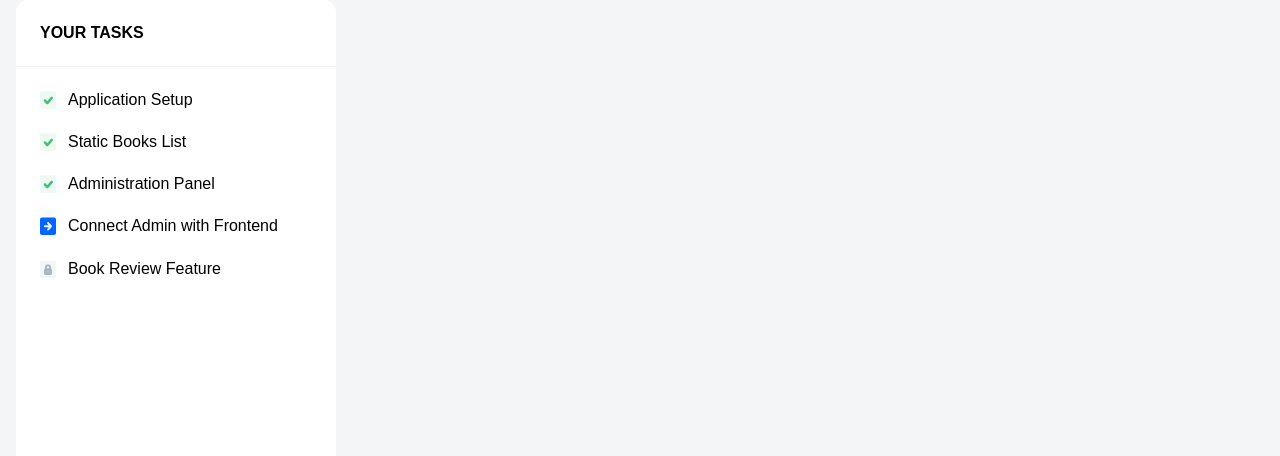
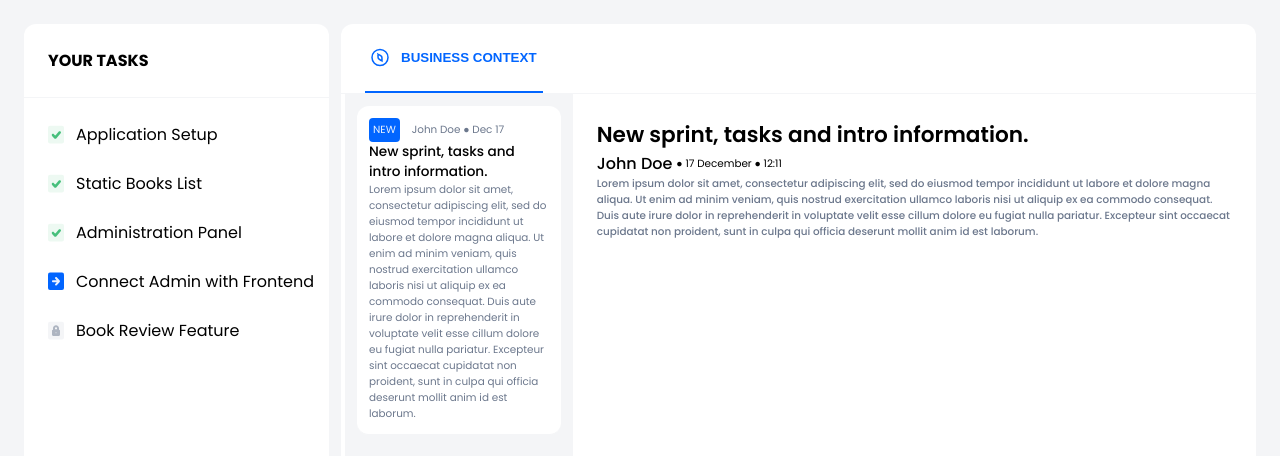
Before and after one commit to masterHAWK99/junior-front-end-developer-1664373968, a React (Create React App) app: page / in a window 1280 px wide. Shown: the top 456 px of the page. Built offline with nearby package versions, Linux system fonts and the light colour scheme.

Commit message:
#2 Implement business contexts

```diff
--- a/src/App.js
+++ b/src/App.js
@@ -1,15 +1,28 @@
 import "./index.css";
 import { TaskList } from "./component/tasks/TaskList";
+import { ReactComponent as CompassIcon } from "./assets/compass.svg";
+import { BusinessContext } from "./component/businessContexts/BusinessContext";
 
 function App() {
   return (
-    <div className="container">
-      <aside className="bg-white rounded w-25 mh-100">
+    <div className="flex mh-100 p-6">
+      <aside className="bg-white rounded w-25">
         <p className="font-bold uppercase p-6 border border-b-1 border-gray">
           Your tasks
         </p>
         <TaskList />
       </aside>
+      <main className="bg-white rounded w-75 ml-3 flex flex-col">
+        <div className="border border-b-1 border-gray">
+          <button className="font-bold uppercase py-6 mx-6 text-primary border border-b-2 border-primary flex align-items-center bg-white">
+            <CompassIcon />
+            <span className="ml-3">Business context</span>
+          </button>
+        </div>
+        <div className="flex ml-1 h-100">
+          <BusinessContext />
+        </div>
+      </main>
     </div>
   );
 }
--- /dev/null
+++ b/src/component/businessContexts/BusinessContext.jsx
@@ -0,0 +1,19 @@
+import { tasksData } from "../data/tasksData";
+import { ContextTab } from "./ContextTab";
+import { ContextContent } from "./ContextContent";
+
+export const BusinessContext = () => {
+  const mapTabs = () => {
+    return tasksData[0].businessContexts.map((tab) => {
+      return <ContextTab tabContent={tab} />;
+    });
+  };
+  return (
+    <>
+      <div className="bg-gray w-25 p-3">{mapTabs()}</div>
+      <div className="w-75">
+        <ContextContent tabContent={tasksData[0].businessContexts[0]} />
+      </div>
+    </>
+  );
+};
--- /dev/null
+++ b/src/component/businessContexts/ContextContent.jsx
@@ -0,0 +1,16 @@
+import { getLongFormattedDate } from "../../utils/DateFormatingUtils";
+
+export const ContextContent = ({ tabContent }) => {
+  const { title, content, author, created_at } = tabContent;
+
+  return (
+    <div className="p-6">
+      <p className="font-semibold text-xl">{title}</p>
+      <div className="flex align-items-center">
+        <p className="font-medium">{author}</p>
+        <p className="text-sm ml-1">{getLongFormattedDate(created_at)}</p>
+      </div>
+      <p className="text-sm font-medium text-light">{content}</p>
+    </div>
+  );
+};
--- /dev/null
+++ b/src/component/businessContexts/ContextTab.jsx
@@ -0,0 +1,20 @@
+import { getShortFormattedDate } from "../../utils/DateFormatingUtils";
+
+export const ContextTab = ({ tabContent }) => {
+  const { title, content, author, created_at } = tabContent;
+
+  return (
+    <div className="bg-white border border-b-1 border-gray rounded p-3">
+      <div className="flex align-items-center">
+        <div className="text-sm uppercase bg-primary rounded-sm p-1 text-light-blue">
+          New
+        </div>
+        <p className="text-sm text-light ml-3">
+          {author} ● {getShortFormattedDate(created_at)}
+        </p>
+      </div>
+      <p className="font-medium text-md">{title}</p>
+      <p className="text-sm text-light">{content}</p>
+    </div>
+  );
+};
--- a/src/component/data/tasksData.js
+++ b/src/component/data/tasksData.js
@@ -2,26 +2,66 @@ export const tasksData = [
   {
     title: "Application Setup",
     status: "completed",
-    businessContexts: {},
+    businessContexts: [
+      {
+        title: "New sprint, tasks and intro information.",
+        content:
+          "Lorem ipsum dolor sit amet, consectetur adipiscing elit, sed do eiusmod tempor incididunt ut labore et dolore magna aliqua. Ut enim ad minim veniam, quis nostrud exercitation ullamco laboris nisi ut aliquip ex ea commodo consequat. Duis aute irure dolor in reprehenderit in voluptate velit esse cillum dolore eu fugiat nulla pariatur. Excepteur sint occaecat cupidatat non proident, sunt in culpa qui officia deserunt mollit anim id est laborum.",
+        author: "John Doe",
+        created_at: "December 17, 69 00:11:20",
+      },
+    ],
   },
   {
     title: "Static Books List",
     status: "completed",
-    businessContexts: {},
+    businessContexts: [
+      {
+        title: "New sprint, tasks and intro information.",
+        content:
+          "Lorem ipsum dolor sit amet, consectetur adipiscing elit, sed do eiusmod tempor incididunt ut labore et dolore magna aliqua. Ut enim ad minim veniam, quis nostrud exercitation ullamco laboris nisi ut aliquip ex ea commodo consequat. Duis aute irure dolor in reprehenderit in voluptate velit esse cillum dolore eu fugiat nulla pariatur. Excepteur sint occaecat cupidatat non proident, sunt in culpa qui officia deserunt mollit anim id est laborum.",
+        author: "John Doe",
+        created_at: "Dec 21",
+      },
+    ],
   },
   {
     title: "Administration Panel",
     status: "completed",
-    businessContexts: {},
+    businessContexts: [
+      {
+        title: "New sprint, tasks and intro information.",
+        content:
+          "Lorem ipsum dolor sit amet, consectetur adipiscing elit, sed do eiusmod tempor incididunt ut labore et dolore magna aliqua. Ut enim ad minim veniam, quis nostrud exercitation ullamco laboris nisi ut aliquip ex ea commodo consequat. Duis aute irure dolor in reprehenderit in voluptate velit esse cillum dolore eu fugiat nulla pariatur. Excepteur sint occaecat cupidatat non proident, sunt in culpa qui officia deserunt mollit anim id est laborum.",
+        author: "John Doe",
+        created_at: "Dec 21",
+      },
+    ],
   },
   {
     title: "Connect Admin with Frontend",
     status: "active",
-    businessContexts: {},
+    businessContexts: [
+      {
+        title: "New sprint, tasks and intro information.",
+        content:
+          "Lorem ipsum dolor sit amet, consectetur adipiscing elit, sed do eiusmod tempor incididunt ut labore et dolore magna aliqua. Ut enim ad minim veniam, quis nostrud exercitation ullamco laboris nisi ut aliquip ex ea commodo consequat. Duis aute irure dolor in reprehenderit in voluptate velit esse cillum dolore eu fugiat nulla pariatur. Excepteur sint occaecat cupidatat non proident, sunt in culpa qui officia deserunt mollit anim id est laborum.",
+        author: "John Doe",
+        created_at: "Dec 21",
+      },
+    ],
   },
   {
     title: "Book Review Feature",
     status: "blocked",
-    businessContexts: {},
+    businessContexts: [
+      {
+        title: "New sprint, tasks and intro information.",
+        content:
+          "Lorem ipsum dolor sit amet, consectetur adipiscing elit, sed do eiusmod tempor incididunt ut labore et dolore magna aliqua. Ut enim ad minim veniam, quis nostrud exercitation ullamco laboris nisi ut aliquip ex ea commodo consequat. Duis aute irure dolor in reprehenderit in voluptate velit esse cillum dolore eu fugiat nulla pariatur. Excepteur sint occaecat cupidatat non proident, sunt in culpa qui officia deserunt mollit anim id est laborum.",
+        author: "John Doe",
+        created_at: "Dec 21",
+      },
+    ],
   },
 ];
--- a/src/index.css
+++ b/src/index.css
@@ -1,3 +1,4 @@
+@import url("https://fonts.googleapis.com/css2?family=Poppins:wght@400;500;600;700&display=swap");
 *,
 *::before,
 *::after {
@@ -14,12 +15,14 @@ figure,
 blockquote,
 dl,
 dd {
+  padding: 0;
   margin: 0;
 }
 
 body {
-  font-family: Arial, serif;
+  font-family: "Poppins", sans-serif;
   background-color: #f4f5f7;
+  height: 100%;
 }
 
 .container {
@@ -45,6 +48,12 @@ body {
 .bg-white {
   background-color: #ffffff;
 }
+.bg-gray {
+  background-color: #f4f5f7;
+}
+.bg-primary {
+  background-color: #0165ff;
+}
 
 /**********************/
 /*        Flex        */
@@ -52,21 +61,59 @@ body {
 .flex {
   display: flex;
 }
+.flex-col {
+  flex-direction: column;
+}
+.align-items-center {
+  align-items: center;
+}
 
 /**********************/
 /*        Text        */
 /**********************/
+.font-medium {
+  font-weight: 500;
+}
+.font-semibold {
+  font-weight: 600;
+}
 .font-bold {
   font-weight: bold;
+}
+
+.text-sm {
+  font-size: 0.65rem;
+}
+.text-md {
+  font-size: 0.85rem;
+}
+.text-xl {
+  font-size: 1.35rem;
 }
 
 .uppercase {
   text-transform: uppercase;
 }
+.text-primary {
+  color: #0165ff;
+}
+.text-light {
+  color: #6b778c;
+}
+.text-light-blue {
+  color: #eaf2fe;
+}
+.text-dark {
+  color: #242325;
+}
 
 /**********************/
 /*      Spacing       */
 /**********************/
+.ml-1 {
+  margin-left: 0.25rem;
+}
+
 .m-3 {
   margin: 0.75rem;
 }
@@ -86,17 +133,39 @@ body {
 .ml-6 {
   margin-left: 1.5rem;
 }
+.my-6 {
+  margin-top: 1.5rem;
+  margin-bottom: 1.5rem;
+}
+.mx-6 {
+  margin-left: 1.5rem;
+  margin-right: 1.5rem;
+}
 
+.p-1 {
+  padding: 0.25rem;
+}
 .p-3 {
   padding: 0.75rem;
 }
 .p-6 {
   padding: 1.5rem;
 }
+.py-6 {
+  padding-top: 1.5rem;
+  padding-bottom: 1.5rem;
+}
+.px-6 {
+  padding-left: 1.5rem;
+  padding-right: 1.5rem;
+}
 
 /**********************/
 /*      Borders       */
 /**********************/
+.rounded-sm {
+  border-radius: 0.25rem;
+}
 .rounded {
   border-radius: 0.75rem;
 }
@@ -105,11 +174,20 @@ body {
   border-style: solid;
   border-width: 0;
 }
+.border-1 {
+  border-width: 1px;
+}
 .border-b-1 {
   border-bottom-width: 1px;
 }
+.border-b-2 {
+  border-bottom-width: 2px;
+}
 .border-gray {
   border-color: #f4f5f7;
+}
+.border-primary {
+  border-color: #0165ff;
 }
 
 /**********************/
@@ -118,6 +196,12 @@ body {
 .w-25 {
   width: 25%;
 }
+.w-75 {
+  width: 75%;
+}
+.h-100 {
+  height: 100%;
+}
 .mh-100 {
   min-height: 100vh;
 }
--- /dev/null
+++ b/src/utils/DateFormatingUtils.js
@@ -0,0 +1,24 @@
+export const getShortFormattedDate = (date) => {
+  const dateObject = new Date(date);
+  const options = { day: "numeric", month: "short" };
+  return new Intl.DateTimeFormat("en-US", options).format(dateObject);
+};
+
+export const getLongFormattedDate = (date) => {
+  const dateObject = new Date(date);
+  const options = {
+    hour: "numeric",
+    minute: "numeric",
+    day: "numeric",
+    month: "long",
+  };
+  const parts = new Intl.DateTimeFormat("en-US", options).formatToParts(
+    dateObject
+  );
+  const dayName = parts.find((p) => p.type === "day").value;
+  const monthName = parts.find((p) => p.type === "month").value;
+  const hour = parts.find((p) => p.type === "hour").value;
+  const minute = parts.find((p) => p.type === "minute").value;
+
+  return `● ${dayName} ${monthName} ● ${hour}:${minute}`;
+};
```
Also changed, not shown: src/assets/compass.svg (added).
